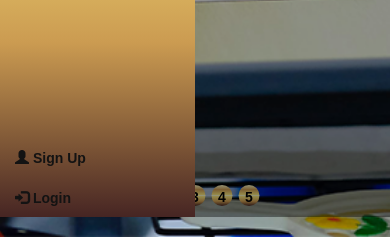
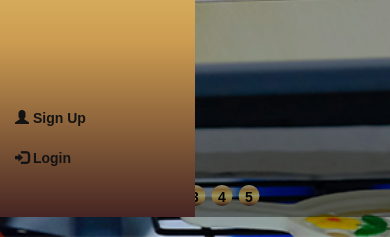
Before and after one commit to nanayawdjan/MonalkOriginal, a Django app: page / in a window 390 px wide, after a click that opens the changed part. Shown: the part 627-864 px from the top of the page. Run offline with Django 3.2, Linux system fonts and the light colour scheme; some libraries are stand-ins or nearby versions.

```diff
--- a/templates/school/admin/admin_navbar.html
+++ b/templates/school/admin/admin_navbar.html
@@ -10,7 +10,7 @@
     .navbar-right{
       position: absolute;
       bottom: 0px;
-      top: 90%;
+      top: 85%;
     }
 }
 </style>
--- a/templates/school/others/navbar.html
+++ b/templates/school/others/navbar.html
@@ -11,7 +11,7 @@
   .navbar-right{
       position: absolute;
       bottom: 0px;
-      top: 90%;
+      top: 85%;
     }
 }
 </style>
--- a/templates/school/student/student_navbar.html
+++ b/templates/school/student/student_navbar.html
@@ -10,7 +10,7 @@
     .navbar-right{
       position: absolute;
       bottom: 0px;
-      top: 90%;
+      top: 85%;
     }
   }
   </style>
--- a/templates/school/teacher/teacher_navbar.html
+++ b/templates/school/teacher/teacher_navbar.html
@@ -9,7 +9,7 @@
     .navbar-right{
       position: absolute;
       bottom: 0px;
-      top: 90%;
+      top: 85%;
     }
   }
   </style>
```
